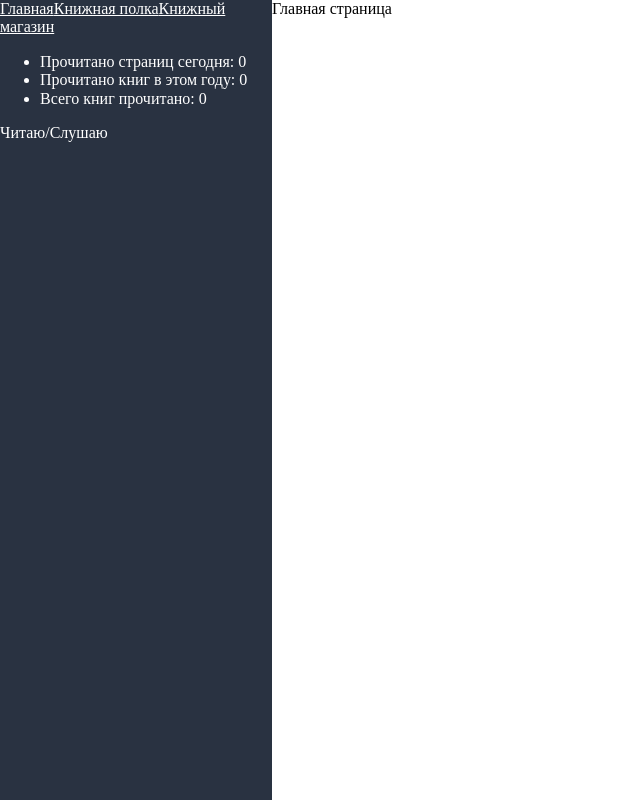
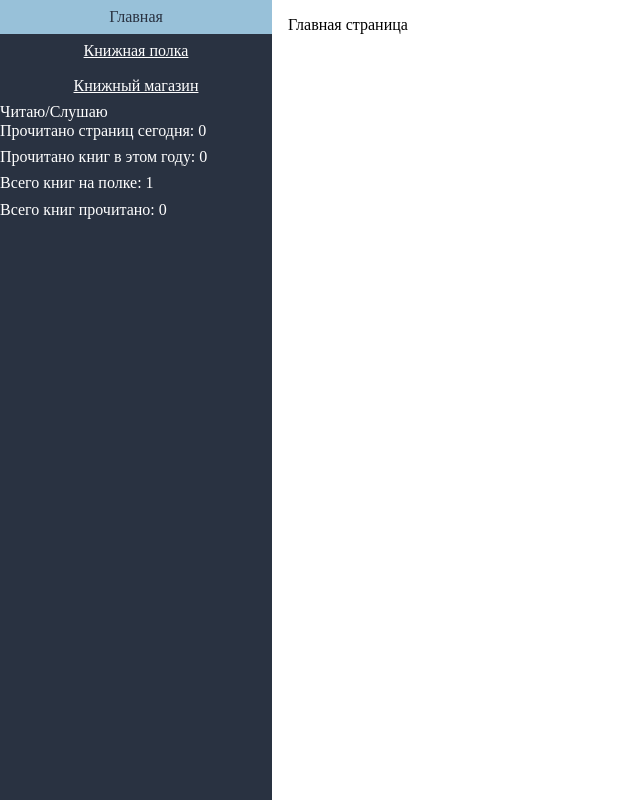
Before and after one commit to s0u1drinker/vue-bookshelf, a Vue app: page / in a window 1280 px wide. Shown: the whole page, without its empty margins (0-640 px from the left). Built offline with nearby package versions, Linux system fonts and the light colour scheme.

Commit message:
Вёрстка боковой панели.

```diff
--- a/src/assets/css/base.css
+++ b/src/assets/css/base.css
@@ -9,4 +9,22 @@ body {
 
 main {
   flex: auto;
+  padding: var(--padding);
 }
+
+a:visited {
+  color: inherit;
+}
+
+ul {
+  margin: 0;
+  padding: 0;
+
+  li {
+    list-style: none;
+
+    & + li {
+      margin-top: 0.5rem;
+    }
+  }
+}
--- a/src/assets/css/variables.css
+++ b/src/assets/css/variables.css
@@ -6,4 +6,6 @@
   --blue: #98c1d9;
   --dark-blue: #3d5a80;
   --white: #fff;
+
+  --padding: 1rem;
 }
--- /dev/null
+++ b/src/components/CurrentBooks.vue
@@ -0,0 +1,10 @@
+<script setup>
+
+</script>
+
+<template>
+  Читаю/Слушаю
+</template>
+
+<style scoped>
+</style>
--- a/src/components/TheNavigation.vue
+++ b/src/components/TheNavigation.vue
@@ -1,23 +1,50 @@
 <script setup>
 import { RouterLink } from 'vue-router'
+
+const links = [
+  { to: '/', text: 'Главная' },
+  { to: '/bookshelf', text: 'Книжная полка' },
+  { to: '/bookstore', text: 'Книжный магазин' },
+]
 </script>
 
 <template>
-  <nav>
-    <RouterLink to="/">Главная</RouterLink>
-    <RouterLink to="/bookshelf">Книжная полка</RouterLink>
-    <RouterLink to="/bookstore">Книжный магазин</RouterLink>
+  <nav class="navigation">
+    <RouterLink
+      class="navigation__link"
+      v-for="(link, index) in links"
+      :to="link.to"
+      :key="index"
+    >{{ link.text }}</RouterLink>
   </nav>
 </template>
 
 <style scoped>
-nav {
-  a {
-    color: var(--white);
+.navigation {
+  display: flex;
+  flex-direction: column;
+}
+
+.navigation__link {
+  background-color: transparent;
+  color: var(--white);
+  display: block;
+  padding: .5rem;
+  text-align: center;
+  transition: color .3s, background-color .3s;
+
+  &:hover {
+    background-color: var(--white);
+    color: var(--dark);
+    text-decoration: none;
   }
 }
 
-a:visited {
-  color: inherit;
+.navigation__link_active {
+  background-color: var(--blue);
+  color: var(--dark);
+  pointer-events: none;
+  position: relative;
+  text-decoration: none;
 }
 </style>
--- a/src/components/TheSidebar.vue
+++ b/src/components/TheSidebar.vue
@@ -1,6 +1,8 @@
 <script setup>
 // Components
 import Navigation from '@/components/TheNavigation.vue'
+import CurrentBooks from './CurrentBooks.vue';
+// Store
 import { useBooksStore } from '@/stores/booksStore.js'
 
 const booksStore = useBooksStore()
@@ -11,14 +13,17 @@ const booksStore = useBooksStore()
     <div class="sidebar__block">
       <Navigation />
     </div>
+    <div class="sidebar__block sidebar__block_grow">
+      <CurrentBooks />
+    </div>
     <div class="sidebar__block">
       <ul class="sidebar__read-stat">
         <li>Прочитано страниц сегодня: {{ booksStore.getTodayPagesRead }}</li>
-        <li>Прочитано книг в этом году: {{ booksStore.getBoosReadThisYearCount }}</li>
-        <li>Всего книг прочитано: {{ booksStore.getCompleteBooksCount }}</li>
+        <li>Прочитано книг в этом году: {{ booksStore.getBooksReadThisYearCount }}</li>
+        <li>Всего книг на полке: {{ booksStore.getBooksCount }}</li>
+        <li>Всего книг прочитано: {{ booksStore.getBooksCompleteCount }}</li>
       </ul>
     </div>
-    <div class="sidebar__block sidebar__now-info">Читаю/Слушаю</div>
   </aside>
 </template>
 
@@ -26,36 +31,16 @@ const booksStore = useBooksStore()
 .sidebar {
   background-color: var(--dark);
   color: var(--white);
+  display: flex;
+  flex-direction: column;
   width: 17rem;
 
   &__block {
-    padding: 1rem;
-  }
+    padding: var(--padding);
 
-  &__user {
-    &-name {
-      text-align: center;
-    }
-
-    &-avatar {
-      border-radius: 50%;
-      box-shadow: 0 0 0.5rem var(--shadow);
-      display: block;
-      margin: 1rem auto 0;
-      width: 70%;
-    }
-  }
-
-  &__read-stat {
-    margin: 0;
-    padding: 0;
-
-    li {
-      list-style: none;
-
-      & + li {
-        margin-top: 0.5rem;
-      }
+    &_grow {
+      flex: 1;
+      margin-top: 2rem;
     }
   }
 }
--- a/src/router/index.js
+++ b/src/router/index.js
@@ -2,6 +2,8 @@ import { createRouter, createWebHistory } from 'vue-router'
 import MainView from '../views/MainView.vue'
 
 const router = createRouter({
+  linkActiveClass: 'navigation__link_active',
+  linkExactActiveClass: '',
   history: createWebHistory(import.meta.env.BASE_URL),
   routes: [
     {
@@ -19,6 +21,11 @@ const router = createRouter({
       name: 'bookstore',
       component: () => import('../views/BookstoreView.vue'),
     },
+    {
+      path: '/:pathMatch(.*)*',
+      name: '404',
+      component: () => import('../views/404View.vue')
+    }
   ],
 })
 
--- a/src/stores/booksStore.js
+++ b/src/stores/booksStore.js
@@ -28,12 +28,15 @@ export const useBooksStore = defineStore('books', {
     getTodayPagesRead(state) {
       return state.tempData.todayPagesRead
     },
-    getBoosReadThisYearCount(state) {
+    getBooksCount(state) {
+      return state.listOfBooks.length
+    },
+    getBooksReadThisYearCount(state) {
       return state.listOfBooks.filter(
         (item) => new Date(item.dateEnd).getFullYear() === new Date().getFullYear(),
       ).length
     },
-    getCompleteBooksCount(state) {
+    getBooksCompleteCount(state) {
       return state.listOfBooks.filter((item) => item.isComplete).length
     },
   },
--- /dev/null
+++ b/src/views/404View.vue
@@ -0,0 +1,7 @@
+<script setup></script>
+
+<template>
+  <div>404</div>
+</template>
+
+<style scoped></style>
```
